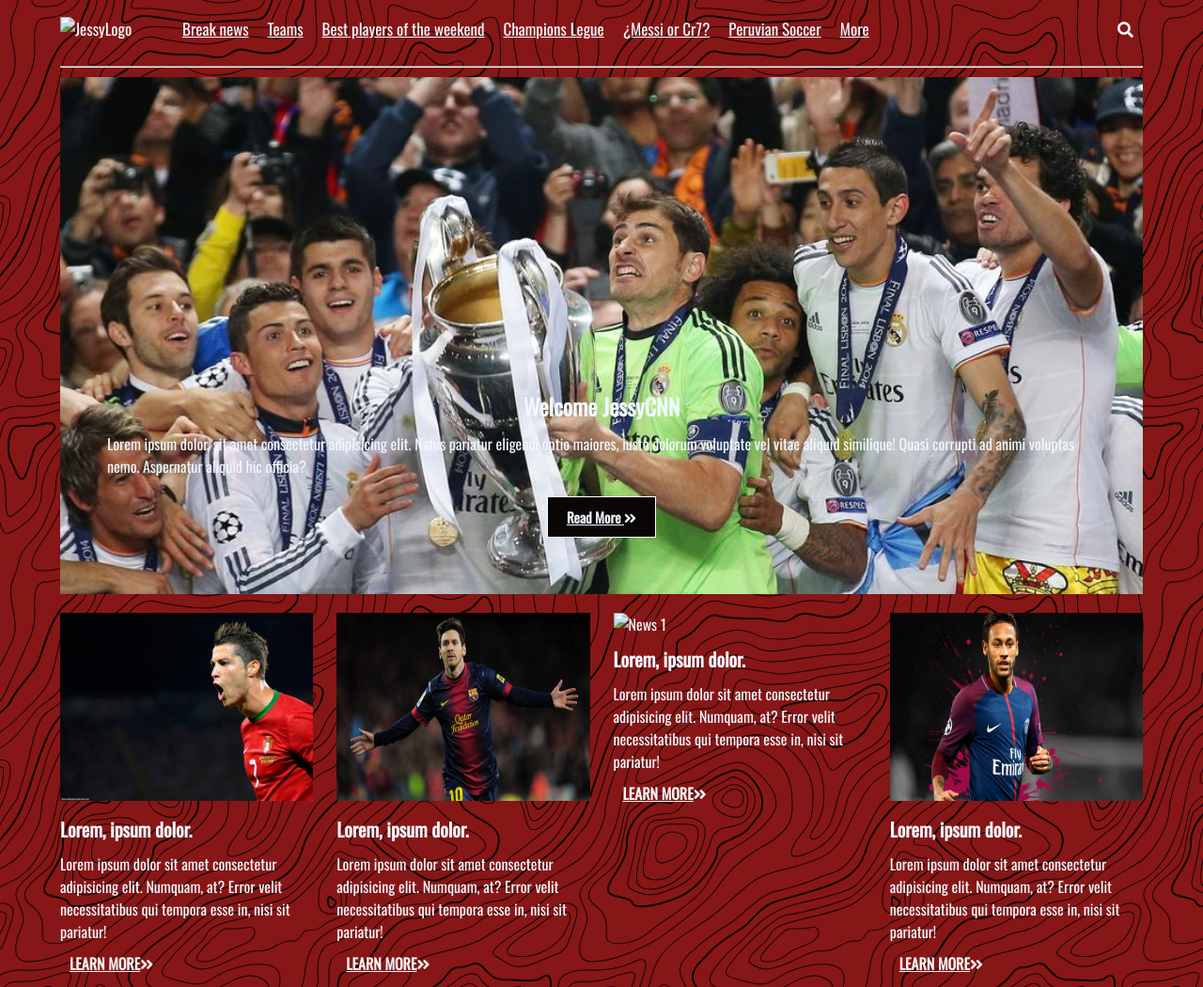
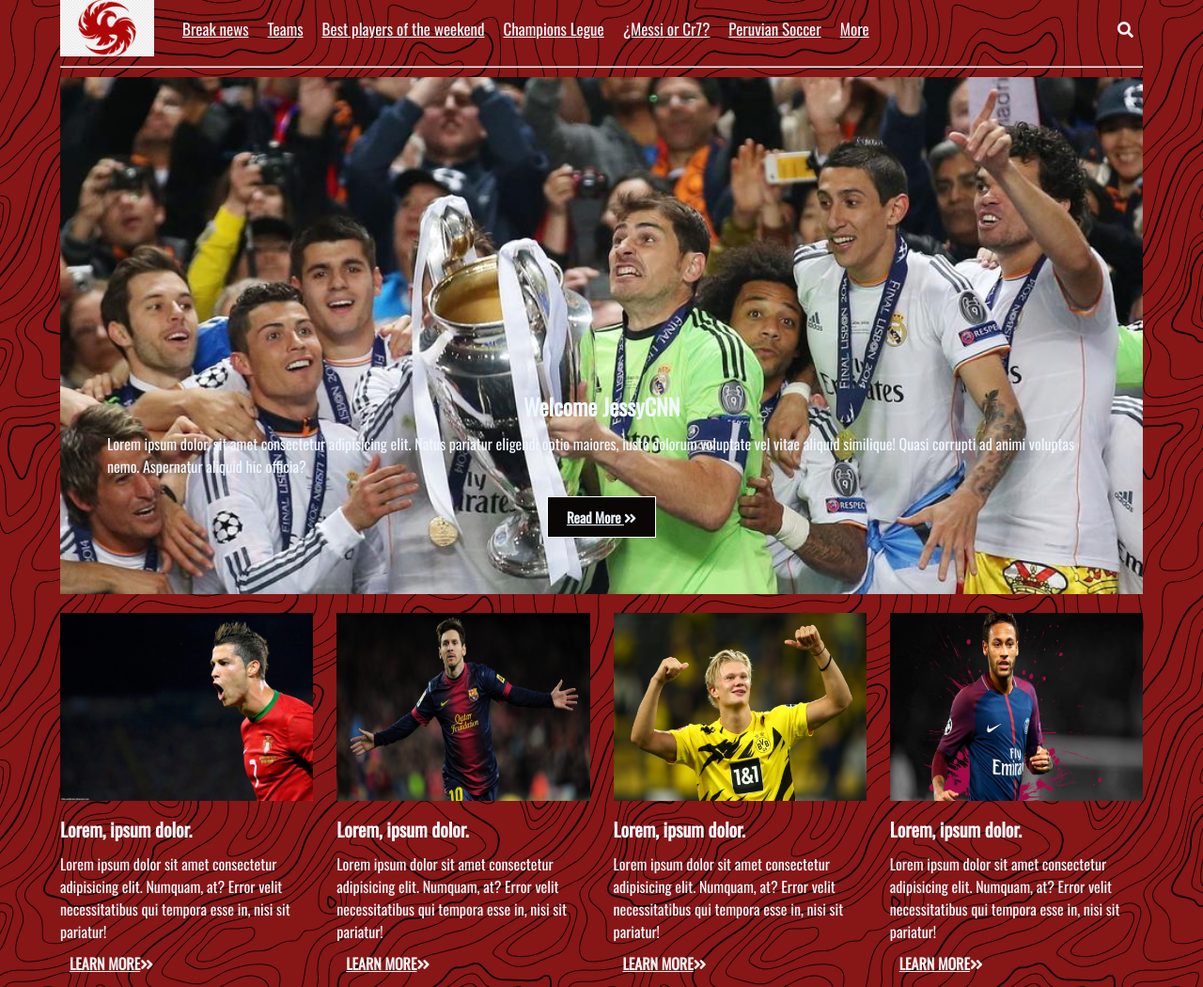
Before and after one commit to JesussPacheco/Html-Css-and-Js, a plain HTML site: page index.html in a window 1280 px wide. Shown: the top 1050 px of the page at 94% size. Drawn offline with nearby package versions, Linux system fonts and the light colour scheme; the site is published under a folder, as on GitHub Pages, so addresses that start at the root find nothing.

Commit message:
Update index.html

```diff
--- a/index.html
+++ b/index.html
@@ -24,7 +24,7 @@
     </div>
    <div class="container">
        <nav class="nav-main">
-           <img src="/img/brand.png" alt="JessyLogo"class="nav-brand">
+           <img src="img/brand.png" alt="JessyLogo"class="nav-brand">
            <ul class="nav-menu show">
               <li>
                   <a href="#">Break news</a>
@@ -86,7 +86,7 @@
         </div>
 
         <div>
-            <img src="/img/card3.jpg"alt="News 1">
+            <img src="img/card3.jpg"alt="News 1">
             <h3>Lorem, ipsum dolor.</h3>
             <p>Lorem ipsum dolor sit amet consectetur adipisicing elit. Numquam, at? Error velit necessitatibus qui tempora esse in, nisi sit pariatur!</p>
             <a href=""> Learn more<i class="fas fa-angle-double-right"></i></a>
```
